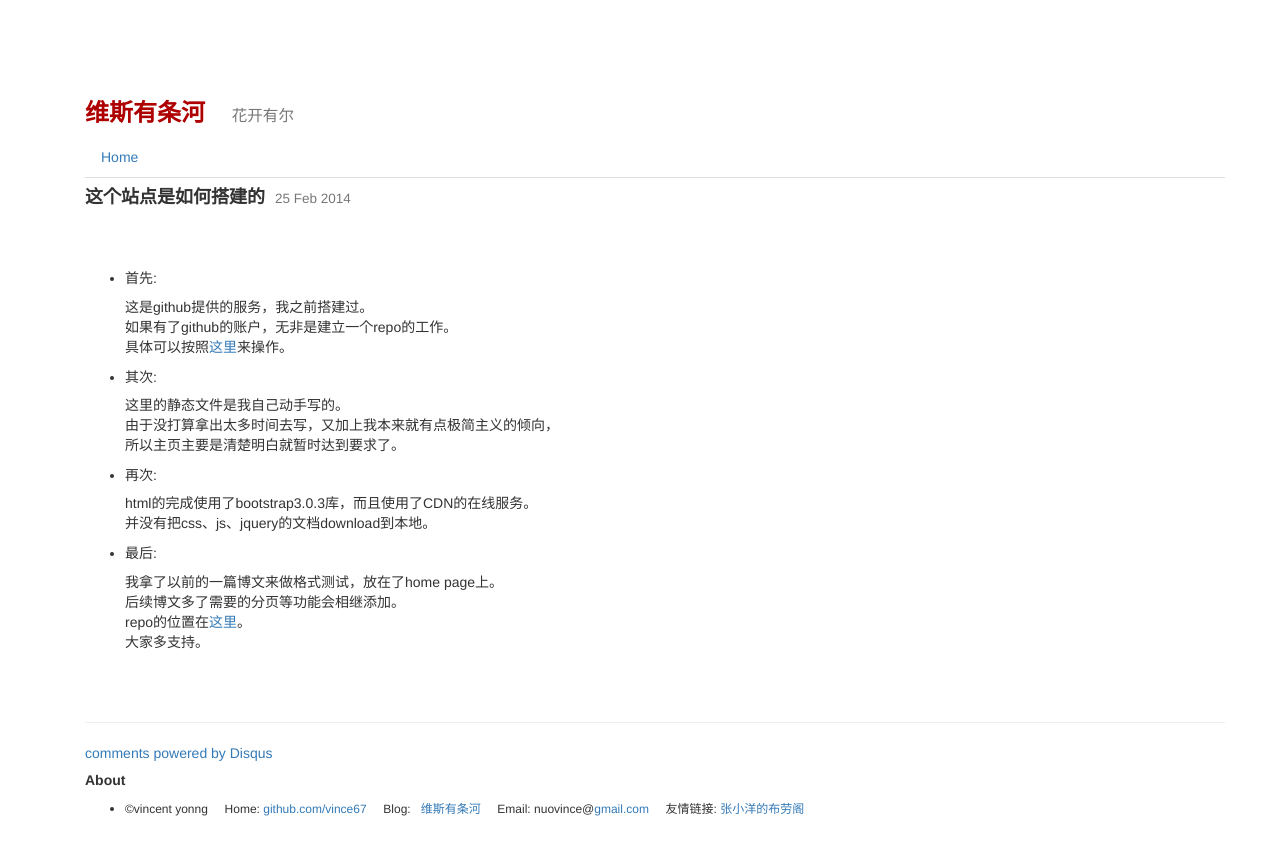
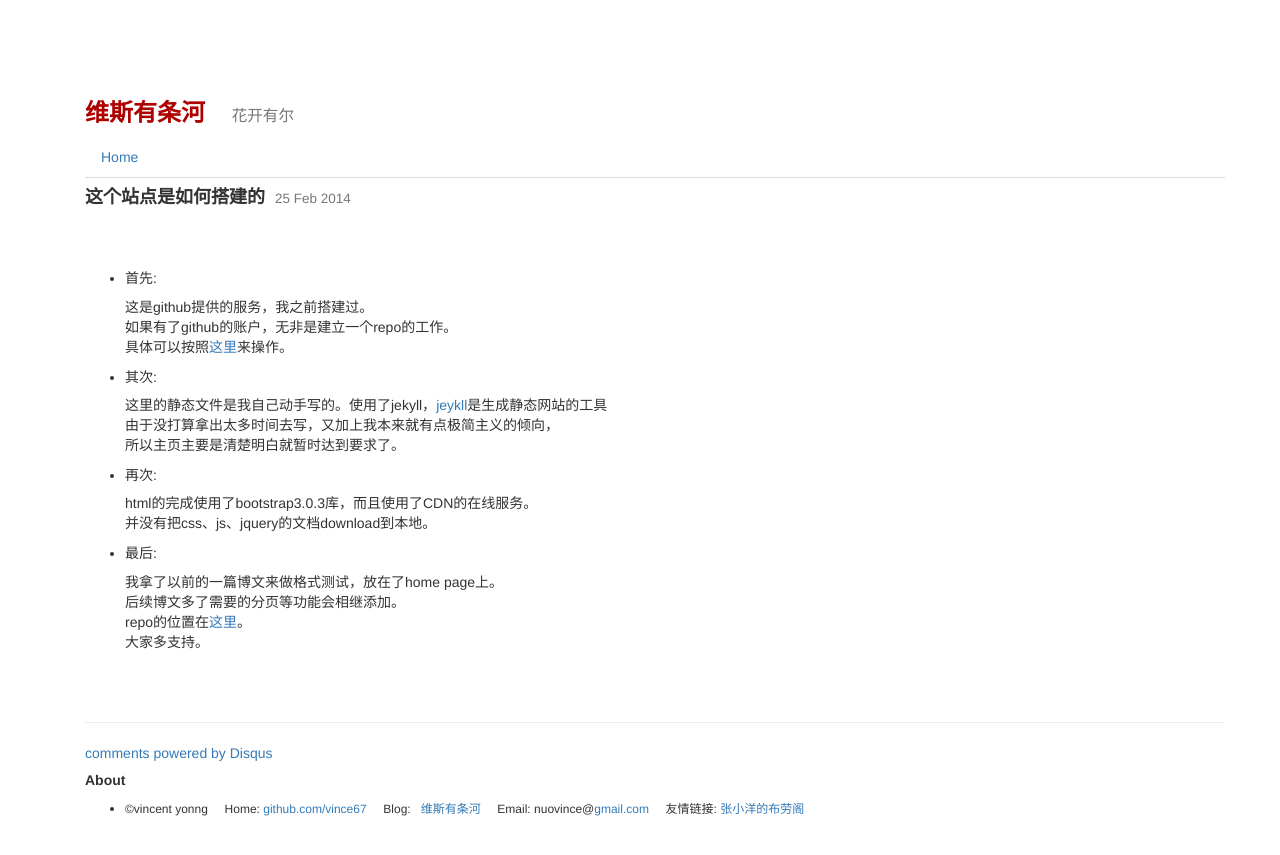
Before and after one commit to vince67/vince67.github.io, a Jekyll site: the page built from _posts/2014-02-25-how_to_build_this_site.html, in a window 1280 px wide. Shown: the top 855 px of the page. Built offline with Jekyll 4.4.1, drawn with Linux system fonts in a browser that asks for light colours; nearby versions of some CDN libraries; comment, search, counter and statistics services are not loaded.

Commit message:
Update 2014-02-25-how_to_build_this_site.html

```diff
--- a/_posts/2014-02-25-how_to_build_this_site.html
+++ b/_posts/2014-02-25-how_to_build_this_site.html
@@ -10,9 +10,9 @@
         <li><h5>首先:</h5></li>
             <p>这是github提供的服务，我之前搭建过。<br>
                如果有了github的账户，无非是建立一个repo的工作。<br>
-               具体可以按照<a href="http://www.ruanyifeng.com/blog/2012/08/blogging_with_jekyll.html">这里</a>来操作。</p>
+               具体可以按照<a href="https://help.github.com/articles/user-organization-and-project-pages">这里</a>来操作。</p>
         <li><h5>其次:</h5></li>
-            <p>这里的静态文件是我自己动手写的。<br>
+            <p>这里的静态文件是我自己动手写的。使用了jekyll，<a href="http://github.com/mojombo/jekyll">jeykll</a></a>是生成静态网站的工具<br>
                由于没打算拿出太多时间去写，又加上我本来就有点极简主义的倾向，<br>
                所以主页主要是清楚明白就暂时达到要求了。</p>
         <li><h5>再次:</h5></li>
```
